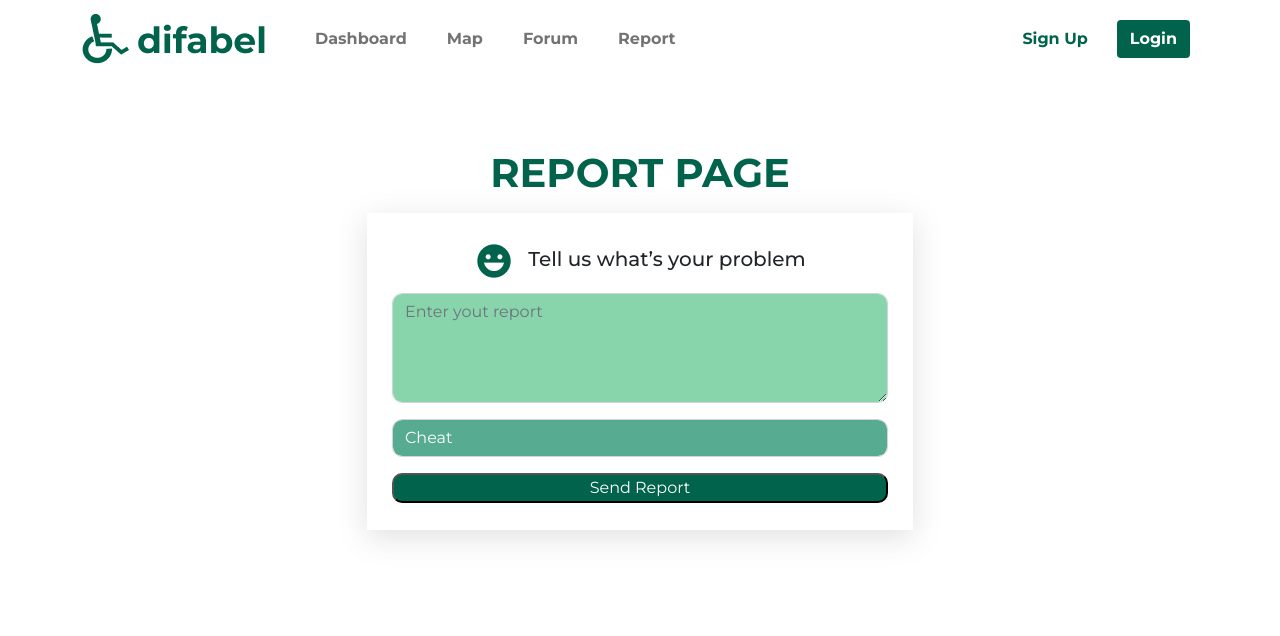
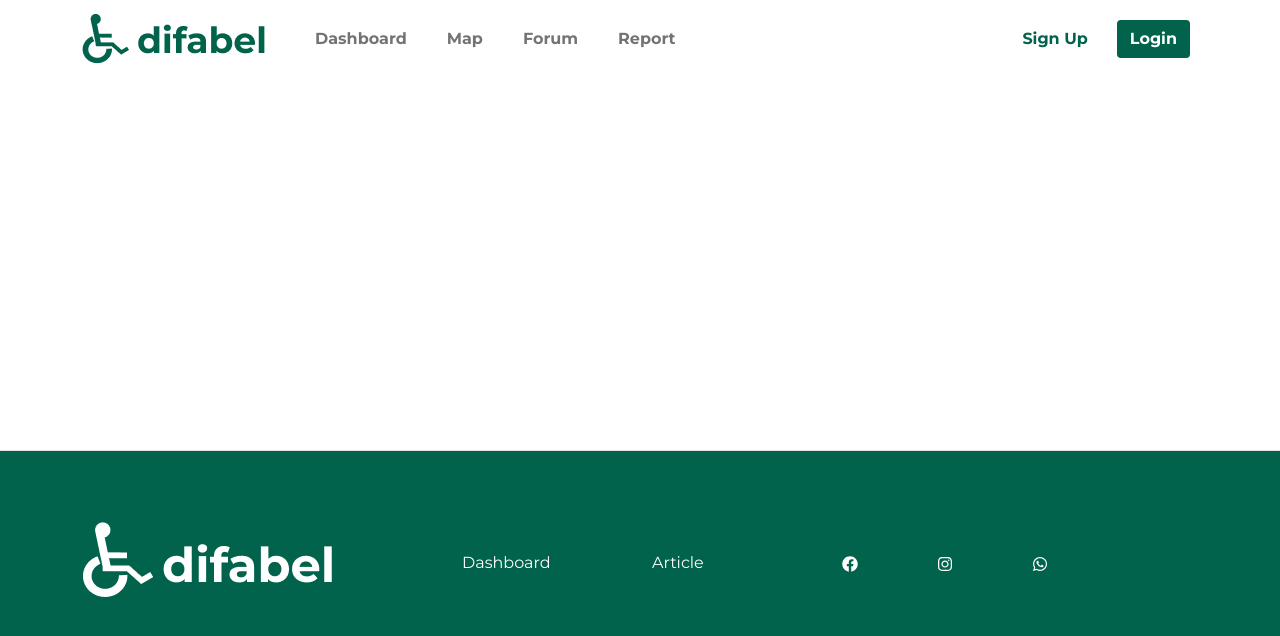
Before and after one commit to Hydra-Gang/difabel-project-fe, a React (Create React App) app: page / in a window 1280 px wide. Shown: the top 636 px of the page. Built offline with nearby package versions, Linux system fonts and the light colour scheme.

Commit message:
Add footer

```diff
--- a/package.json
+++ b/package.json
@@ -3,13 +3,19 @@
   "version": "0.1.0",
   "private": true,
   "dependencies": {
+    "@emotion/css": "^11.7.1",
+    "@emotion/react": "^11.8.2",
+    "@emotion/styled": "^11.8.1",
     "@testing-library/jest-dom": "^5.16.2",
     "@testing-library/react": "^12.1.4",
     "@testing-library/user-event": "^13.5.0",
+    "axios": "^0.26.1",
     "bootstrap": "^5.1.3",
+    "emotion": "^11.0.0",
     "react": "^17.0.2",
     "react-bootstrap": "^2.2.1",
     "react-dom": "^17.0.2",
+    "react-icons": "^4.3.1",
     "react-scripts": "5.0.0",
     "styled-components": "^5.3.3",
     "web-vitals": "^2.1.4"
--- a/public/css/styles.css
+++ b/public/css/styles.css
@@ -2,7 +2,7 @@
 
 * {
     font-family: "Montserrat";
-    text-align: center;
+    /* text-align: center; */
 }
 
 .bold {
--- a/src/components/App.jsx
+++ b/src/components/App.jsx
@@ -3,6 +3,7 @@ import Content from './Content';
 import Header from './Header';
 import ArticlePage from './ArticlePage/ArticlePage';
 import ReportPage from './ReportPage/ReportPage';
+import Footer from './Footer';
 
 function App() {
     return (
@@ -10,7 +11,8 @@ function App() {
             <Header />
             {/* <Content /> */}
             {/* <ArticlePage /> */}
-            <ReportPage />
+            {/* <ReportPage /> */}
+            <Footer />
         </>
     );
 }
--- /dev/null
+++ b/src/components/Footer.jsx
@@ -0,0 +1,69 @@
+
+// import { css, jsx } from '@emotion/react';
+import styled from '@emotion/styled';
+import { FaBeer, FaFacebook, FaWhatsapp, FaInstagram } from 'react-icons/fa';
+
+const background = '#01634B';
+
+const NavbarFooter = styled.div`
+    position: fixed;
+    bottom: 0;
+    width: 100%;
+    height: 350px;
+    background-color: ${background};
+    border-top: 1px solid #e2e2e2;
+`;
+
+const Logo = styled.img`
+    margin-top: 70px;
+`;
+
+const LinkText = styled.a`
+    margin-top: 100px;
+    color: white;
+    text-decoration: none;
+
+    &:hover {
+        cursor: pointer;
+        color: white;
+        text-decoration: underline;
+    }
+`;
+
+function Footer() {
+    return (
+        <NavbarFooter>
+            <div className='container'>
+                <div className='row'>
+                    <div className='col-lg-4'>
+                        <Logo src='assets/logo_footer.png' alt='logo'/>
+                    </div>
+
+                    <LinkText className='col-lg-2' href="#">
+                        <p>Dashboard</p>
+                    </LinkText>
+
+                    <LinkText className='col-lg-2' href="#">
+                        <p>Article</p>
+                    </LinkText>
+
+                    <LinkText className='col-lg-1' href="#">
+                        <FaFacebook />
+                    </LinkText>
+
+                    <LinkText className='col-lg-1'>
+                        <FaInstagram />
+                    </LinkText>
+
+                    <LinkText className='col-lg-1'>
+                        <FaWhatsapp />
+                    </LinkText>
+
+
+                </div>
+            </div>
+        </NavbarFooter>
+    );
+}
+
+export default Footer;
```
Also changed, not shown: public/assets/logo_footer.png (added), 1 other file (tests, documents, lock files or other folders).
